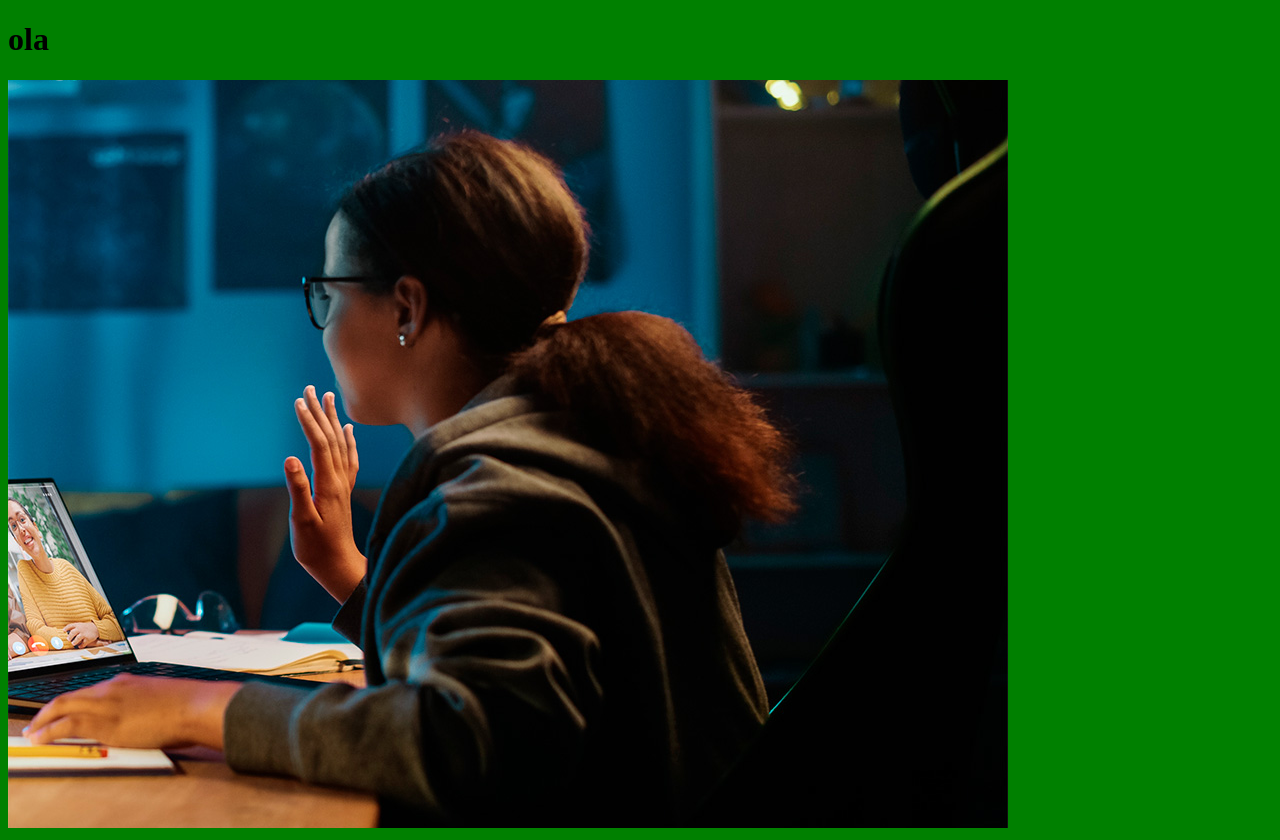
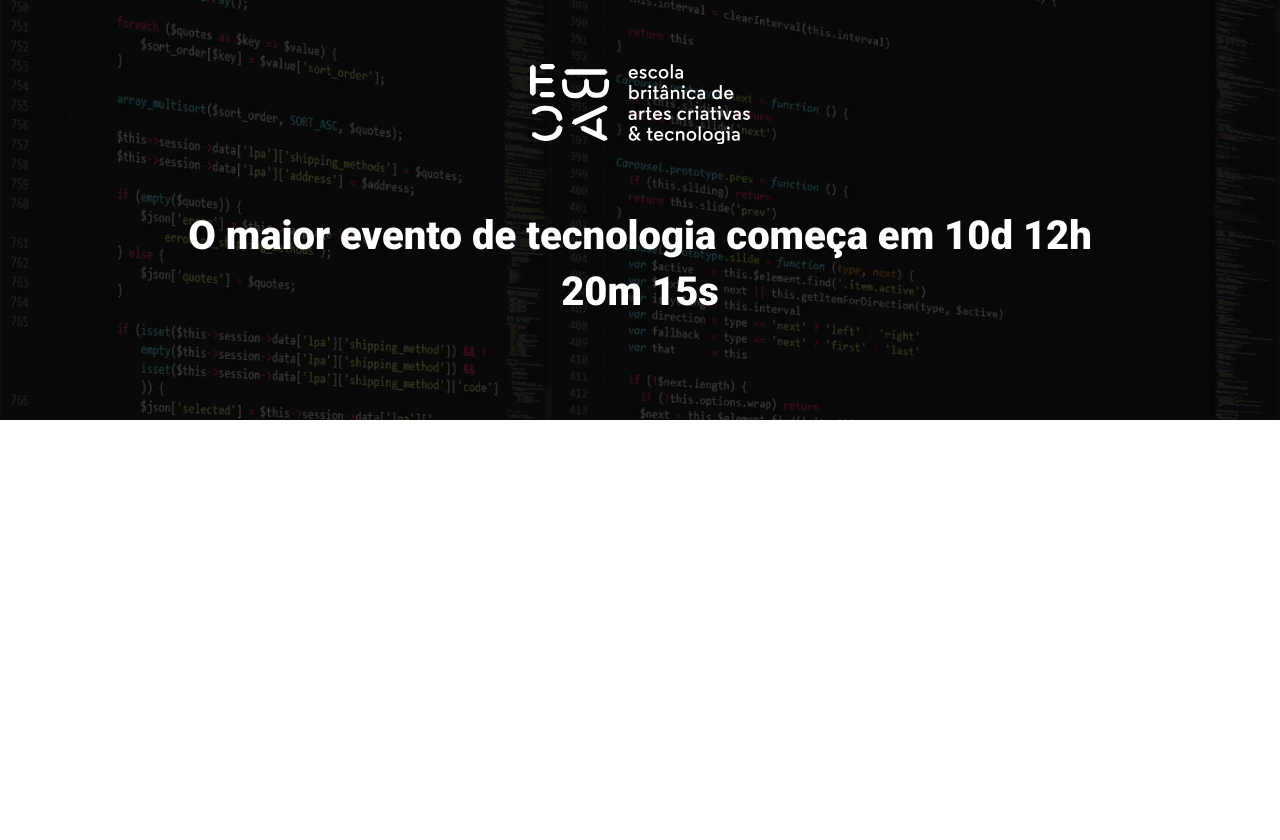
Before and after one commit to Gyanziin/Projeto_tech_talks, a website built with Parcel: page src/index.html in a window 1280 px wide. After the commit the page ends 800 px from the top, so only its background shows below. Built offline with nearby package versions, Linux system fonts and the light colour scheme.

Commit message:
criando o hero

```diff
--- a/src/index.html
+++ b/src/index.html
@@ -1,14 +1,24 @@
 <!DOCTYPE html>
-<html lang="en">
+<html lang="pt-br">
 <head>
     <meta charset="UTF-8">
     <meta name="viewport" content="width=, initial-scale=1.0">
-    <title>Document</title>
+    <title>EBAC Tech Talks</title>
+    <link rel="preconnect" href="https://fonts.googleapis.com">
+    <link rel="preconnect" href="https://fonts.gstatic.com" crossorigin>
+    <link href="https://fonts.googleapis.com/css2?family=Roboto:wght@400;700;900&display=swap" rel="stylesheet">
     <link rel="stylesheet" href="styles/main.scss">
 </head>
 <body>
-    <h1>ola</h1>
-    <img src="./images/backend.png" alt="">
+    <header class="hero">
+        <div class="container">
+            <img class="hero__logo" src="./images/ebac_logo.svg" alt="EBAC">
+            <p class="hero__text">
+                O maior evento de tecnologia começa em 10d 12h 20m 15s
+            </p>
+        </div>
+    </header>
+
     <script src="scripts/main.js"></script>
 </body>
 </html>
--- /dev/null
+++ b/src/styles/_hero.scss
@@ -0,0 +1,52 @@
+.hero {
+    padding-top: 64px;
+    padding-bottom: 100px;
+    background-image: url(../images/fundo.png);
+    background-repeat: no-repeat;
+    background-size: cover;
+    position: relative;
+
+    .container {
+        position: relative;
+    }
+
+    &::before {
+        position: absolute;
+        top: 0;
+        left: 0;
+        width: 100%;
+        height: 100%;
+        background-color: #000000;
+        content: '';
+        opacity: 0.7;
+    }
+
+    &__text {
+        margin-top: 64px;
+        font-size: 40px;
+        line-height: 56px;
+        color: #fff;
+        font-weight: 800;
+        text-align: center;
+    }
+
+    &__logo {
+        margin: 0 auto;
+        height: 80px;
+        display: block;
+    }
+
+    @media (max-width:640px) {
+        padding: 40px 0;
+
+        &__logo {
+            height: 40px;
+        }
+
+        &__text  {
+            font-size: 22px;
+            line-height: 24px;
+            margin: 24px 0;
+        }
+    }
+}
--- a/src/styles/main.scss
+++ b/src/styles/main.scss
@@ -1,3 +1,22 @@
-body {
-    background-color: green;
+@use 'hero';
+
+* {
+    margin: 0;
+    padding: 0;
+    box-sizing: border-box;
+    font-family: 'Roboto', sans-serif;
 }
+
+.container {
+    max-width: 960px;
+    width: 100%;
+    margin: 0 auto;
+
+    @media (max-width:640px) {
+        max-width: 80%;
+    }
+
+    @media (max-width:1024px) {
+        max-width: 90%;
+    }
+}
```
